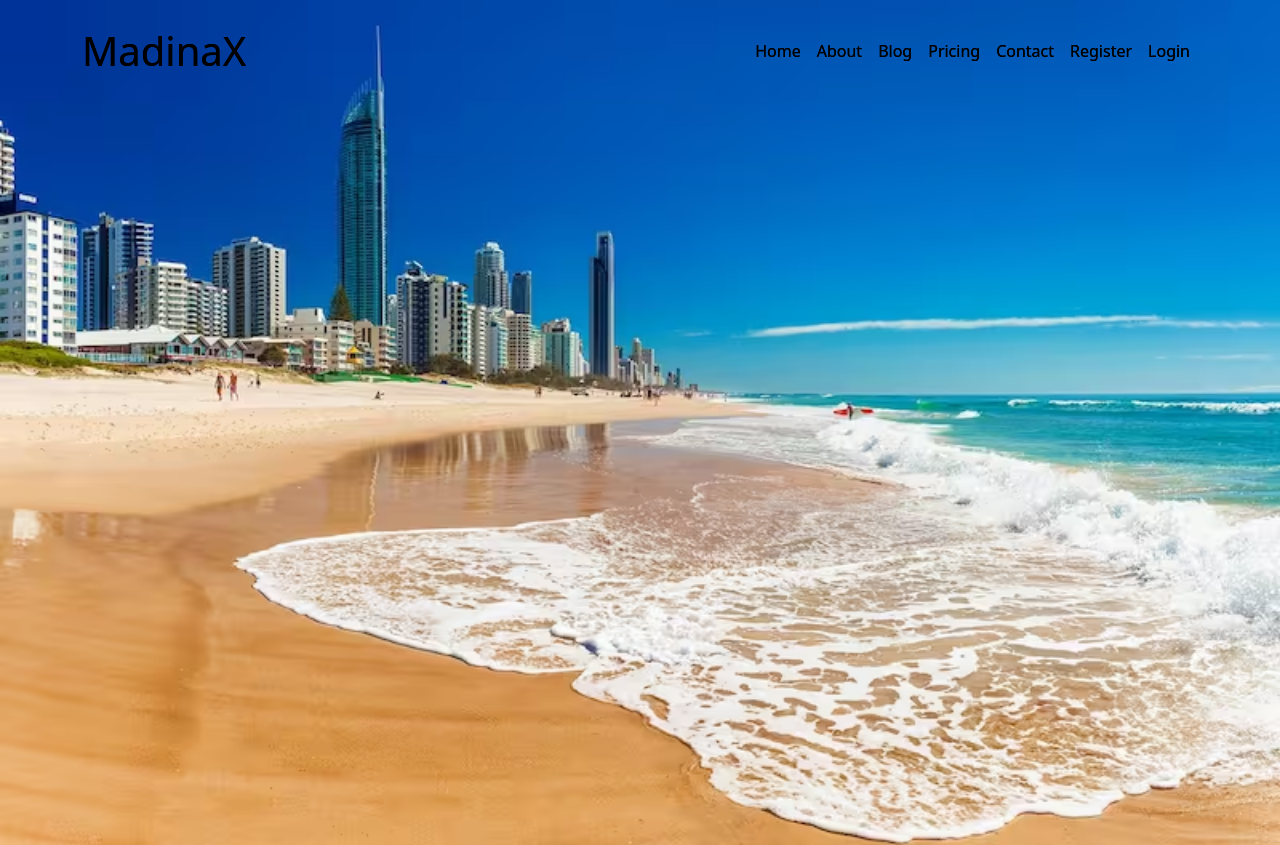
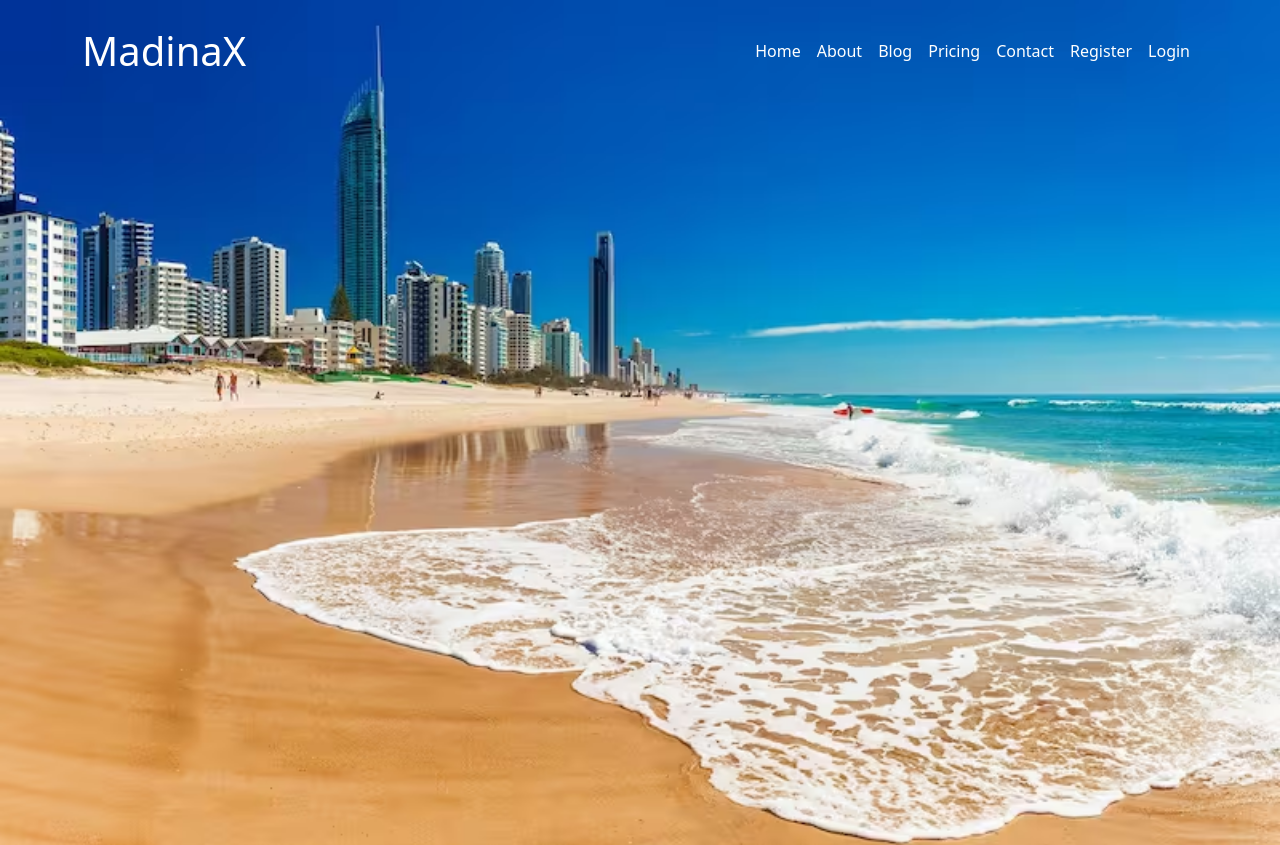
Before and after one commit to zfharb/aurora-frontend, a React (Vite) app: page /Home in a window 1280 px wide. Shown: the top 845 px of the page. Built offline with nearby package versions, Linux system fonts and the light colour scheme.

Commit message:
css: modify image type

```diff
--- a/src/components/Header.jsx
+++ b/src/components/Header.jsx
@@ -7,7 +7,7 @@ function Header() {
       <>
       <nav class="navbar fixed-top navbar-expand-lg navbar-dark p-md-3">
       <div class="container">
-        <a class="navbar-brand text-black fs-1" href="#">MadinaX</a>
+        <a class="navbar-brand text-white fs-1" href="#">MadinaX</a>
         <button
           class="navbar-toggler"
           type="button"
@@ -24,25 +24,25 @@ function Header() {
           <div class="mx-auto"></div>
           <ul class="navbar-nav">
             <li class="nav-item">
-              <a class="nav-link text-black" href="Home">Home</a>
+              <a class="nav-link text-white" href="Home">Home</a>
             </li>
             <li class="nav-item">
-              <a class="nav-link text-black" href="#">About</a>
+              <a class="nav-link text-white" href="#">About</a>
             </li>
             <li class="nav-item">
-              <a class="nav-link text-black" href="#">Blog</a>
+              <a class="nav-link text-white" href="#">Blog</a>
             </li>
             <li class="nav-item">
-              <a class="nav-link text-black" href="#">Pricing</a>
+              <a class="nav-link text-white" href="#">Pricing</a>
             </li>
             <li class="nav-item">
-              <a class="nav-link text-black" href="#">Contact</a>
+              <a class="nav-link text-white" href="#">Contact</a>
             </li>
             <li class="nav-item">
-              <a class="nav-link text-black" href="Register">Register</a>
+              <a class="nav-link text-white" href="Register">Register</a>
             </li>
             <li class="nav-item">
-              <a class="nav-link text-black" href="Login">Login</a>
+              <a class="nav-link text-white" href="Login">Login</a>
             </li>
           </ul>
         </div>
--- a/src/components/Home.jsx
+++ b/src/components/Home.jsx
@@ -6,7 +6,6 @@ function Home() {
 
   return (
     <>
-    <Header/>
       <div class="container-fluid no-padding px-0 ">
 
       <img src="../src/images/gold-coast.avif" class="img-fluid w-100" alt="AuStralia Gold Coast"/>
```
